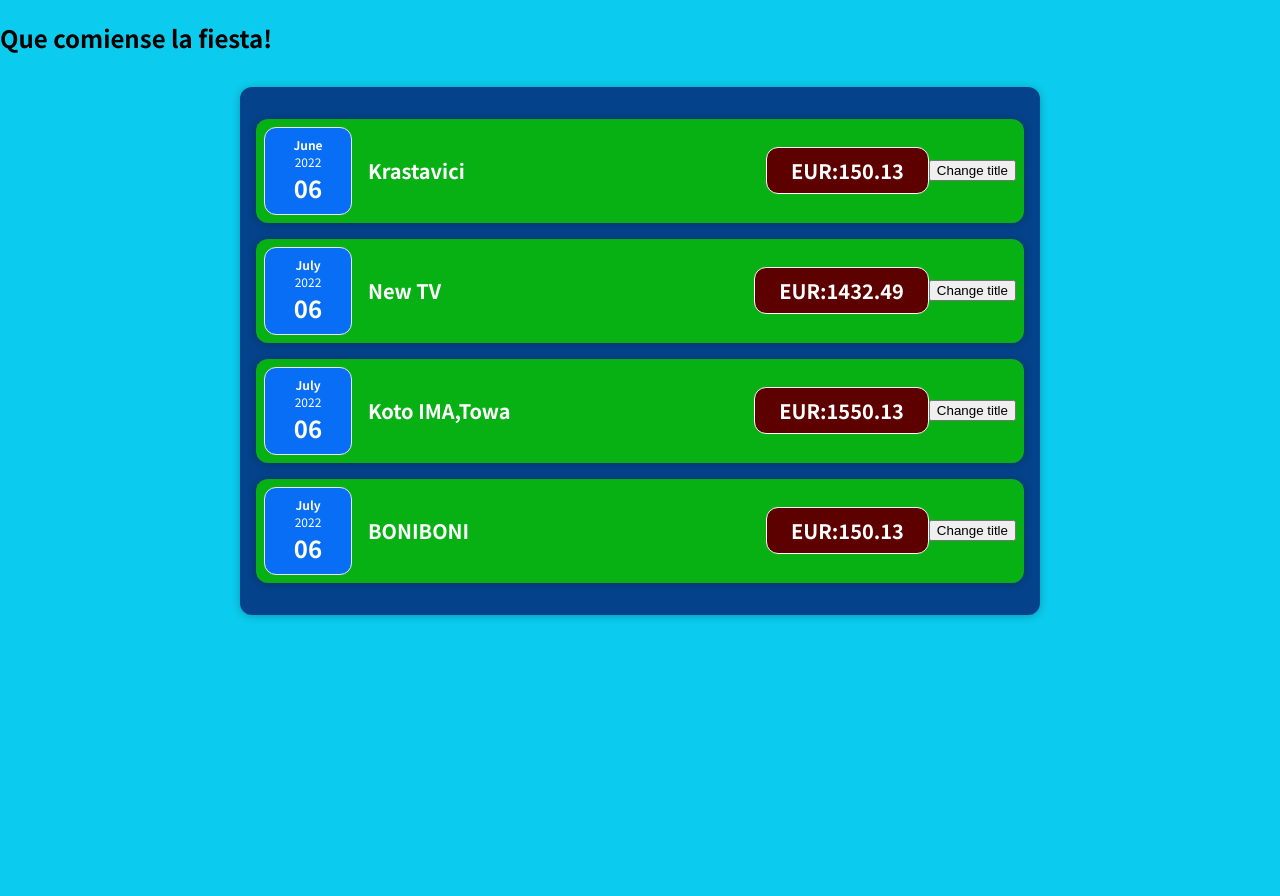
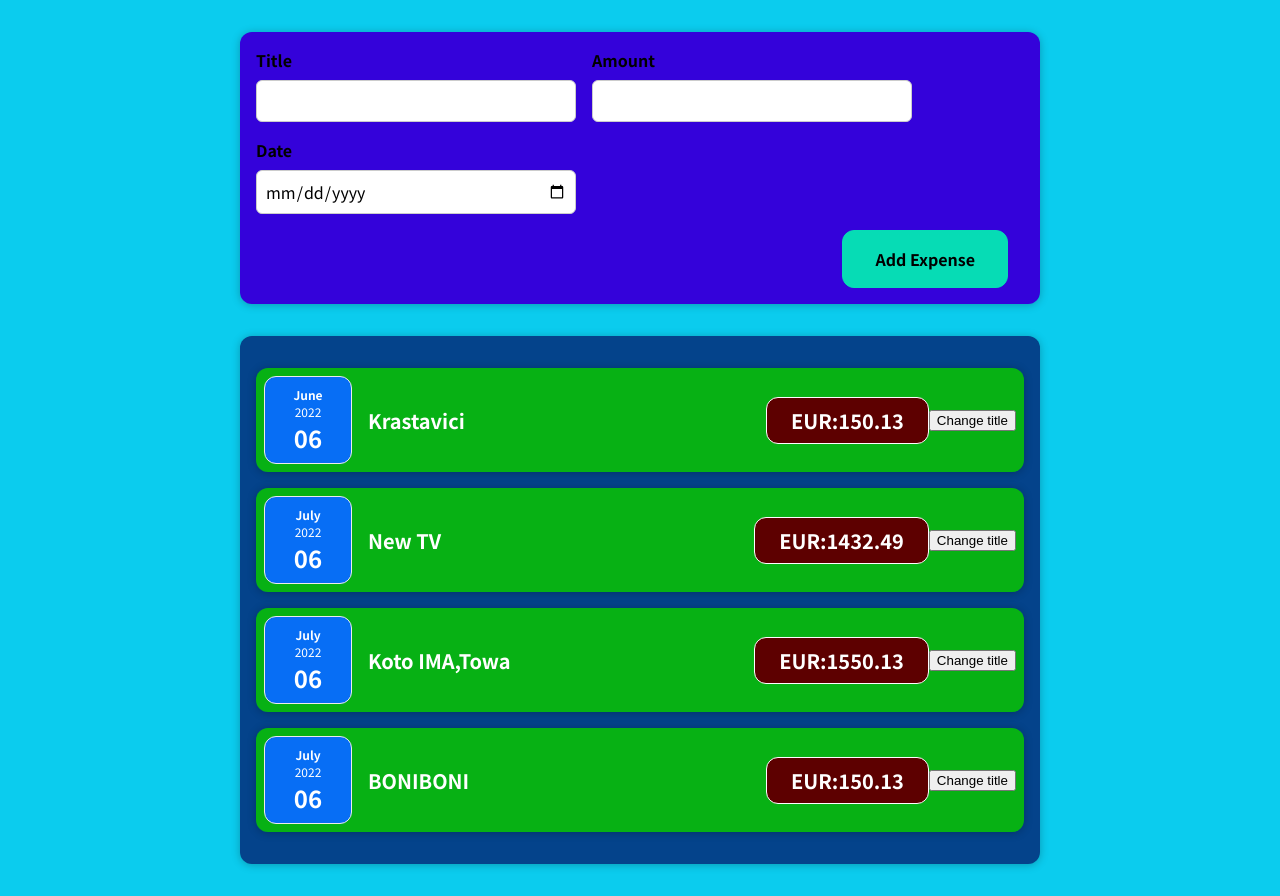
Before and after one commit to LbStoyanov/ExpensesTracker, a React (Create React App) app in the folder playground/: page / in a window 1280 px wide. Before the commit the page ends 800 px from the top, so only its background shows below. Built offline with nearby package versions, Linux system fonts and the light colour scheme.

Commit message:
Updated jsx code

```diff
--- a/playground/src/App.js
+++ b/playground/src/App.js
@@ -1,4 +1,8 @@
-import Expenses from "./components/Expenses/Expenses";
+import React from 'react';
+
+import NewExpense from './components/NewExpense/NewExpense';
+
+import Expenses from './components/Expenses/Expenses';
 
 function App() {
   const expenses = [
@@ -25,7 +29,7 @@
 
   return(
     <div>
-      <h2>Que comiense la fiesta!</h2>
+      <NewExpense />
       <Expenses items={expenses} />
     </div>
   );
--- a/playground/src/components/NewExpense/ExpenseForm.js
+++ b/playground/src/components/NewExpense/ExpenseForm.js
@@ -1,7 +1,29 @@
 import React from "react";
 
-const ExpenseForm = () =>{
+import './ExpenseForm.css';
 
+const ExpenseForm = () => {
+  return (
+    <form>
+      <div className='new-expense__controls'>
+        <div className='new-expense__control'>
+          <label>Title</label>
+          <input type='text'/>
+        </div>
+        <div className='new-expense__control'>
+          <label>Amount</label>
+          <input type='number' min='0.01' step='0.01' />
+        </div>
+        <div className="new-expense__control">
+          <label>Date</label>
+          <input type='date' min='2019-01-01' max='2022-12-31' />
+        </div>
+      </div>
+      <div className='new-expense__actions'>
+        <button type='submit'>Add Expense</button>
+      </div>
+    </form>
+    );
 };
 
 export default ExpenseForm;
--- a/playground/src/components/NewExpense/NewExpense.css
+++ b/playground/src/components/NewExpense/NewExpense.css
@@ -1,5 +1,5 @@
 .new-expense {
-  background-color: #a892ee;
+  background-color: #3402da;
   padding: 1rem;
   margin: 2rem auto;
   width: 50rem;
@@ -11,11 +11,12 @@
 
 .new-expense button {
   font: inherit;
+  font-weight: bold;
   cursor: pointer;
   padding: 1rem 2rem;
-  border: 1px solid #40005d;
-  background-color: #40005d;
-  color: white;
+  border: 1px solid #06dcb5;
+  background-color: #06dcb5;
+  color: black;
   border-radius: 12px;
   margin-right: 1rem;
 }
--- a/playground/src/components/NewExpense/NewExpense.js
+++ b/playground/src/components/NewExpense/NewExpense.js
@@ -1,11 +1,13 @@
-import React from "react";
-
+import React from 'react';
+import ExpenseForm from "./ExpenseForm";
 import './NewExpense.css';
 
 const NewExpense = () =>{
-  return<div className="new-expense">
-
-  </div>
+  return(
+    <div className="new-expense">
+      <ExpenseForm />
+    </div>
+  );
 };
 
 
```
